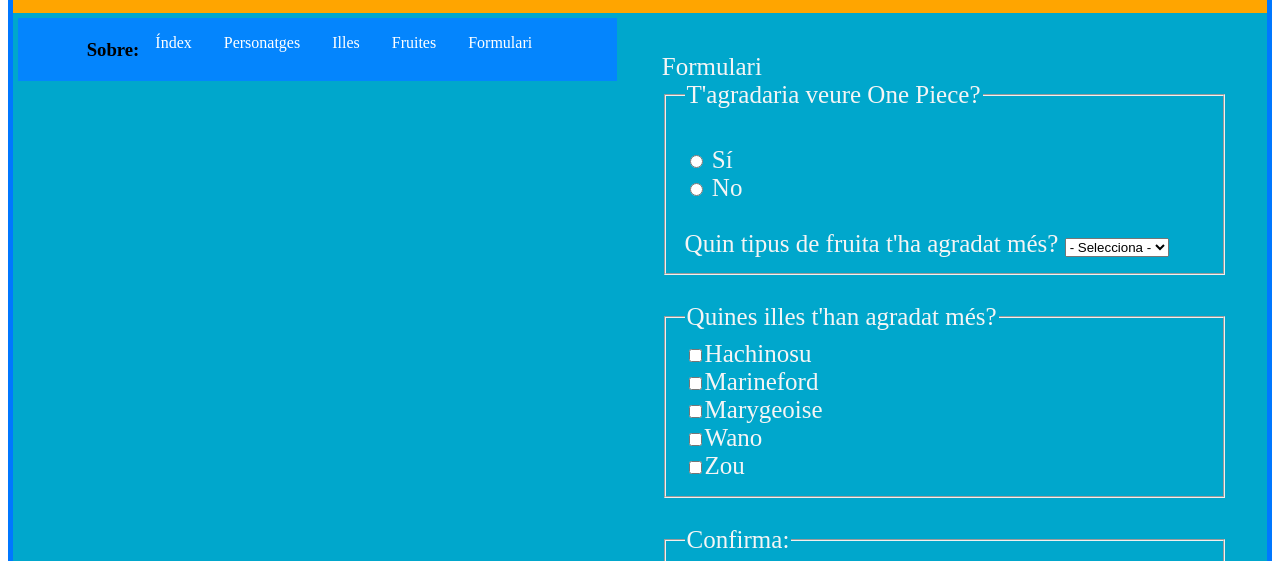
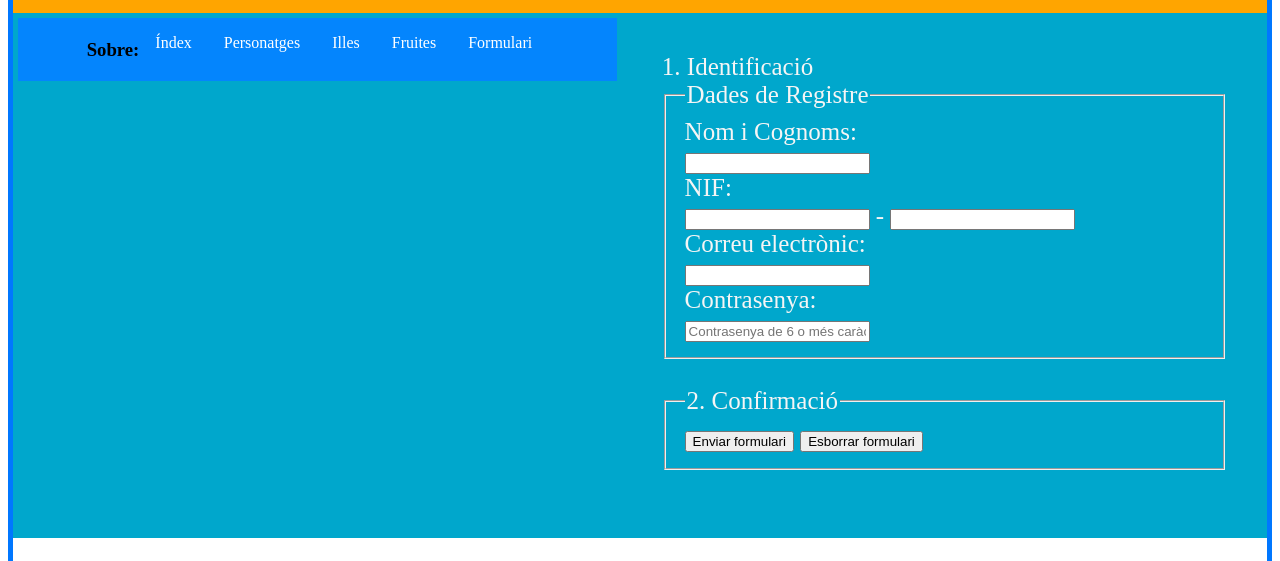
Before and after one commit to JLimam/JLimam.github, a plain HTML site: page form.html in a window 1280 px wide. Shown: the part 231-792 px from the top of the page. Drawn offline with Linux system fonts and the light colour scheme; a web font is replaced by a local one.

Commit message:
Add files via upload

```diff
--- a/form.html
+++ b/form.html
@@ -1,6 +1,6 @@
 <!DOCTYPE html>
 <html lang="en">
-
+    <script type="text/javascript" src=""></script>
 <head>
     <title>One Piece</title>
     <meta charset="utf-8">
@@ -26,42 +26,35 @@
               </ul>
         </nav>
         <article>
-            <span>Formulari</span>
-            <fieldset>
-                <legend>T'agradaria veure One Piece?</legend>
-                <label for="T'agradaria veure One Piece?" required> </label> <br>
-                <input type="radio" name="Sí" id="Sí" id="Sí"> Sí <br>
-                <input type="radio" name="No" id="No" value="No"> No <br>
-                <br>
+            <body>1. Identificació
+                <from action="gracies.html" method="get" name="formulari" id="formulari">
+                    <fieldset>
+                        <legend>Dades de Registre</legend>
+                        <label for="nom i cognoms">Nom i Cognoms:</label><br>
+                        <input type="text">
+                        <br>
+                        <label for="nif">NIF:</label><br>
+                        <input type="text"> - <input type="text">
+                        <br>
+                        <label for="correu electrònic">Correu electrònic:</label><br>
+                        <input type="text">
+                        <br>
+                        <label for="contrasenya" id="contrasenya">Contrasenya:</label><br>
+                        <input type="text" placeholder="Contrasenya de 6 o més caràcters."><br>
+                    </fieldset>
+                    <br>
+                    <fieldset>
+                        <legend>2. Confirmació</legend>
+                        <button type="submit" id="submit">Enviar formulari</button>
+                        <button type="reset" id="reset">Esborrar formulari</button>
+                    </fieldset>
+                </from>
 
-                <label for="Quina illa t'ha agradat més?">Quin tipus de fruita t'ha agradat més?</label>
-                <select id="Quina illa t'ha agradat més?" required>
-                    <option value="" selected>- Selecciona -</option>
-                        <option value="Zoan">Zoan</option>
-                        <option value="Logia">Logia</option>
-                        <option value="Paramecia">Paramecia</option>
 
-                </select><br>
+            </body>
 
             </fieldset>
             <br>
-
-            <fieldset>
-                <legend>Quines illes t'han agradat més?</legend>
-                <input type="checkbox" id="Hachinosu"><label for="Hachinosu">Hachinosu</label><br>
-                <input type="checkbox" id="Marineford"><label for="Marineford">Marineford</label><br>
-                <input type="checkbox" id="Marygeoise"><label for="Marygeoise">Marygeoise</label><br>
-                <input type="checkbox" id="Wano"><label for="Wano">Wano</label><br>
-                <input type="checkbox" id="Zou"><label for="Zou">Zou</label>
-
-            </fieldset>
-            <br>
-            <fieldset>
-                <legend>Confirma:</legend>
-                <button type="submit" id="submit">Enviar formulari</button>
-                <button type="submit" id="reset">Esborrar formulari</button>
-            </fieldset>
-        </article>
     </section>
 
     <footer>
@@ -72,7 +65,3 @@
 </body>
 
 </html>
-
-</body>
-
-</html>
```
Also changed, not shown: gracies.html (+8 -18 lines), index.html (+1 -0 lines), script.js (added, +20 -0 lines).
